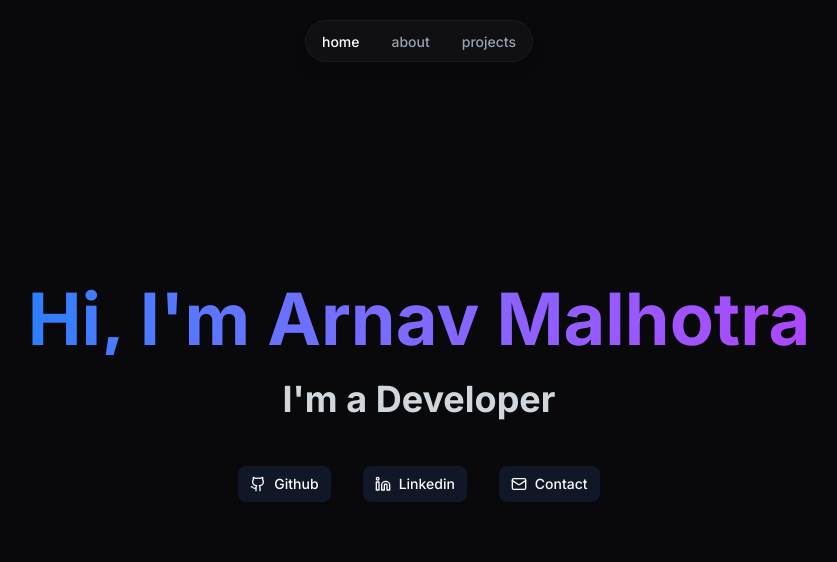
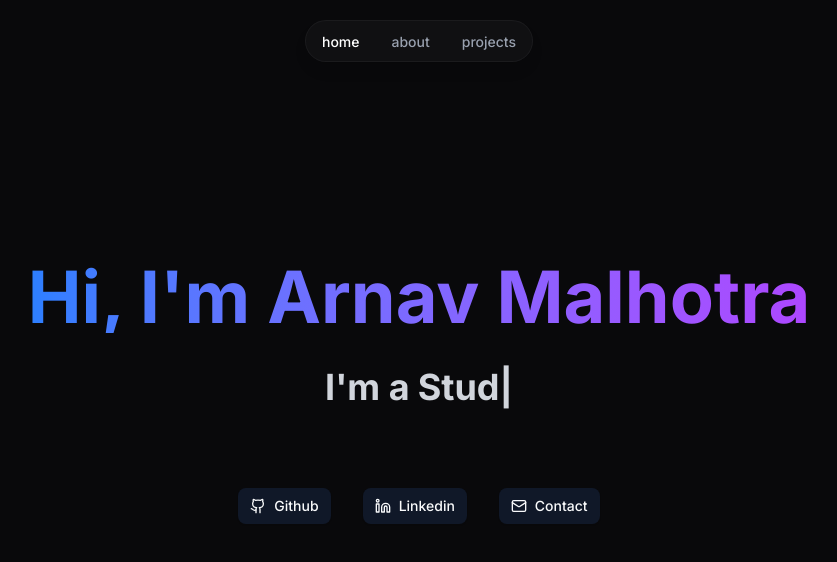
Before and after one commit to arnavmalhotra/portfolio, a Next.js app: page / in a window 1280 px wide. Shown: the top 562 px of the page, without its empty margins (221-1058 px from the left). Built offline with nearby package versions, Linux system fonts and the light colour scheme.

Commit message:
added animations

```diff
--- a/app/component/name.tsx
+++ b/app/component/name.tsx
@@ -1,4 +1,5 @@
 import Socials from "./socials";
+import { TypeAnimation } from 'react-type-animation';
 
 export default function Name() {
   return (
@@ -6,12 +7,28 @@ export default function Name() {
       <div className="text-5xl md:text-7xl font-bold text-center bg-clip-text text-transparent bg-gradient-to-r from-blue-500 to-purple-500">
         Hi, I'm Arnav Malhotra
       </div>
-      <div className="text-2xl md:text-4xl font-bold text-center mt-6 text-gray-300">
-        I'm a Developer
+      <div className="text-2xl md:text-4xl font-bold text-center mt-6 text-gray-300 h-[60px] flex items-center">
+        I'm a{' '}
+        <TypeAnimation
+          sequence={[
+            'Developer',
+            2000,
+            'Student',
+            2000,
+            'Problem Solver',
+            2000,
+            'Tech Enthusiast',
+            2000,
+          ]}
+          wrapper="span"
+          speed={50}
+          repeat={Infinity}
+          className="ml-2 text-gray-300"
+        />
       </div>
-      <div className= "flex">
-          <Socials />
-        </div>
+      <div className="flex mt-6">
+        <Socials />
+      </div>
     </div>
   );
 }
--- a/package.json
+++ b/package.json
@@ -19,6 +19,7 @@
     "react": "^19.0.0",
     "react-dom": "^19.0.0",
     "react-icons": "^5.5.0",
+    "react-type-animation": "^3.2.0",
     "tailwind-merge": "^3.0.2",
     "tailwindcss-animate": "^1.0.7",
     "zod": "^3.24.2"
```
Also changed, not shown: 2 other files (tests, documents, lock files or other folders).
